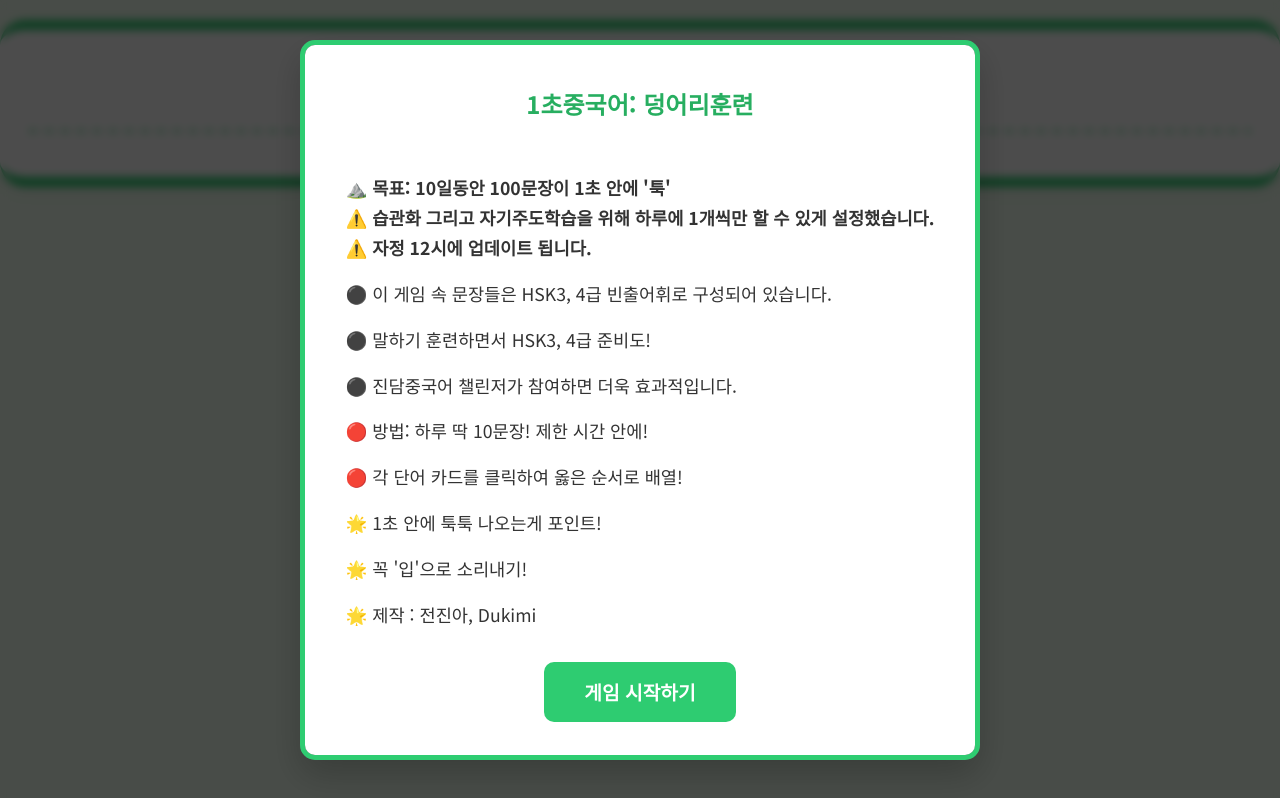
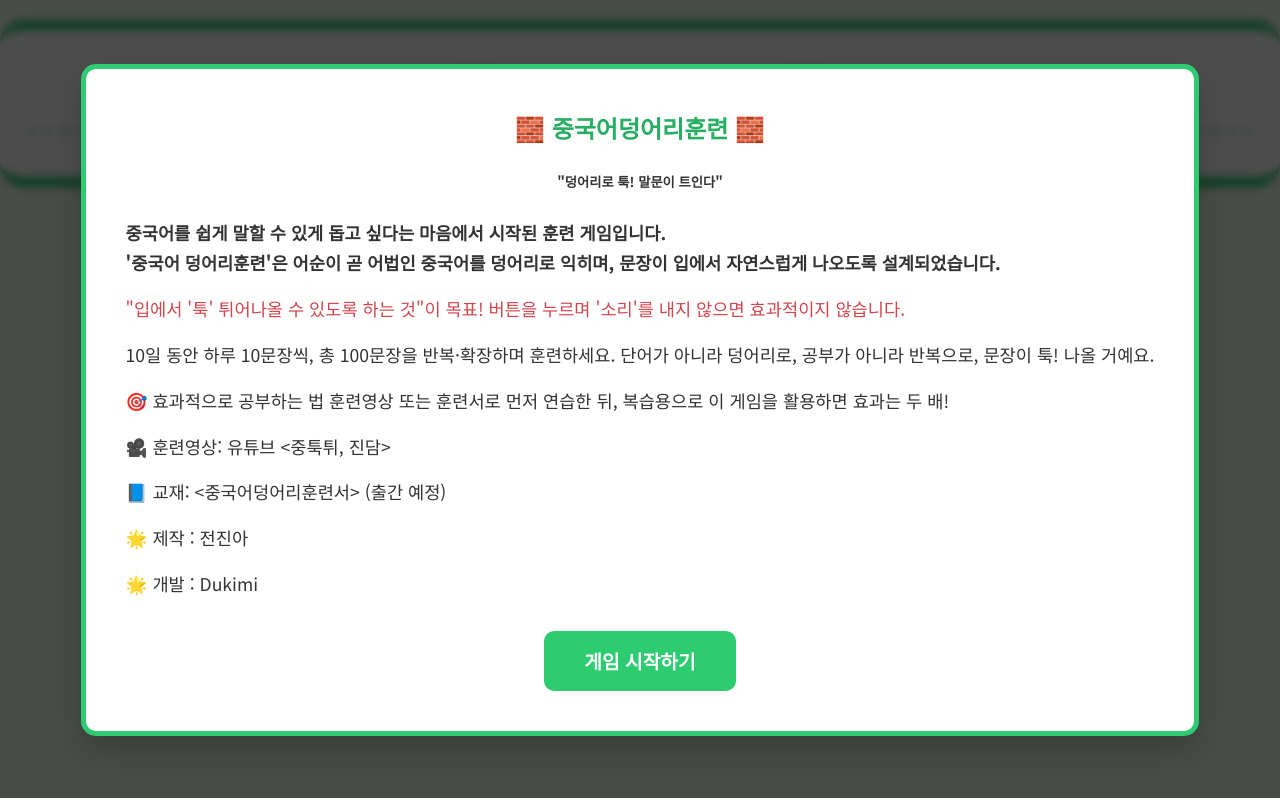
Before and after one commit to Jindam1799/Deong-uh-ri_game, a plain HTML site: page index.html in a window 1280 px wide. Drawn offline with Linux system fonts and the light colour scheme.

Commit message:
Update index.html

```diff
--- a/index.html
+++ b/index.html
@@ -3,7 +3,7 @@
   <head>
     <meta charset="UTF-8" />
     <meta name="viewport" content="width=device-width, initial-scale=1.0" />
-    <title>진담 챌린지 - 1초 중국어</title>
+    <title>🧱 중국어덩어리훈련 🧱</title>
     <link rel="preconnect" href="https://fonts.googleapis.com">
     <link rel="preconnect" href="https://fonts.gstatic.com" crossorigin>
     <link href="https://fonts.googleapis.com/css2?family=Noto+Sans+KR:wght@400;500;700&family=Noto+Sans+SC:wght@400;500;700&family=Noto+Sans:wght@400;500;700&display=swap" rel="stylesheet">
@@ -11,7 +11,7 @@
     <!-- Open Graph / Facebook -->
     <meta property="og:type" content="website" />
     <meta property="og:url" content="https://jindam1799.github.io/chunk_game_2.0/" />
-    <meta property="og:title" content="진담 챌린지 - 1초 중국어" />
+    <meta property="og:title" content="🧱 중국어덩어리훈련 🧱" />
     <meta property="og:description" content="10일 동안 100문장이 1초 안에 '툭' 떠오르는 중국어 학습 게임">
     <meta property="og:image" content="https://jindam1799.github.io/chunk_game_2.0/images/logo.png">
     <meta http-equiv="Cache-Control" content="no-cache, no-store, must-revalidate">
@@ -21,28 +21,43 @@
   <body>
     <div class="container">
       <header>
-        <h1>🎯목표: 1초 안에 툭!<h1>
+        <h1>🧱 중국어덩어리훈련 🧱<h1>
       </header>
 
       <div id="intro-popup" class="popup">
         <div class="popup-content">
-          <h2>1초중국어: 덩어리훈련</h2>
+          <h2>🧱 중국어덩어리훈련 🧱</h2>
+          <h5 style="text-align: center;">"덩어리로 툭! 말문이 트인다"</h5>
           <br />
           <p>
-            <strong>⛰️ 목표: 10일동안 100문장이 1초 안에 '툭'</strong>
+            <strong>중국어를 쉽게 말할 수 있게
+              돕고 싶다는 마음에서 시작된
+              훈련 게임입니다.</strong>
             <br />
-            <strong>⚠️ 습관화 그리고 자기주도학습을 위해 하루에 1개씩만 할 수 있게 설정했습니다.</strong>
+            <strong>'중국어 덩어리훈련'은 어순이
+              곧 어법인 중국어를 덩어리로
+              익히며, 문장이 입에서
+              자연스럽게 나오도록
+              설계되었습니다.</strong>
             <br />
-            <strong>⚠️ 자정 12시에 업데이트 됩니다.</strong>
           </p>
-          <p>⚫️ 이 게임 속 문장들은 HSK3, 4급 빈출어휘로 구성되어 있습니다.</p>
-          <p>⚫️ 말하기 훈련하면서 HSK3, 4급 준비도!</p>
-          <p>⚫️ 진담중국어 챌린저가 참여하면 더욱 효과적입니다.</p>
-          <p>🔴 방법: 하루 딱 10문장! 제한 시간 안에!</p>
-          <p>🔴 각 단어 카드를 클릭하여 옳은 순서로 배열!</p>
-          <p>🌟 1초 안에 툭툭 나오는게 포인트!</p>
-          <p>🌟 꼭 '입'으로 소리내기!</p>
-          <p>🌟 제작 : 전진아, Dukimi</p>
+          <p style="color: #D1464C;">"입에서 '툭' 튀어나올 수
+            있도록 하는 것"이 목표!
+            버튼을 누르며 '소리'를 내지
+            않으면 효과적이지 않습니다.</p>
+          <p>10일 동안 하루 10문장씩,
+            총 100문장을 반복·확장하며
+            훈련하세요. 단어가 아니라
+            덩어리로, 공부가 아니라
+            반복으로, 문장이 툭! 나올 거예요.</p>
+          <p>🎯 효과적으로 공부하는 법
+            훈련영상 또는 훈련서로 먼저
+            연습한 뒤, 복습용으로 이
+            게임을 활용하면 효과는 두 배!</p>
+          <p>🎥 훈련영상: 유튜브 <중툭튀, 진담></p>
+          <p>📘 교재: <중국어덩어리훈련서> (출간 예정)</p>
+          <p>🌟 제작 : 전진아 </p>
+          <p>🌟 개발 : Dukimi</p>
           <div class="button-container">
             <button id="start-game">게임 시작하기</button>
           </div>
```
